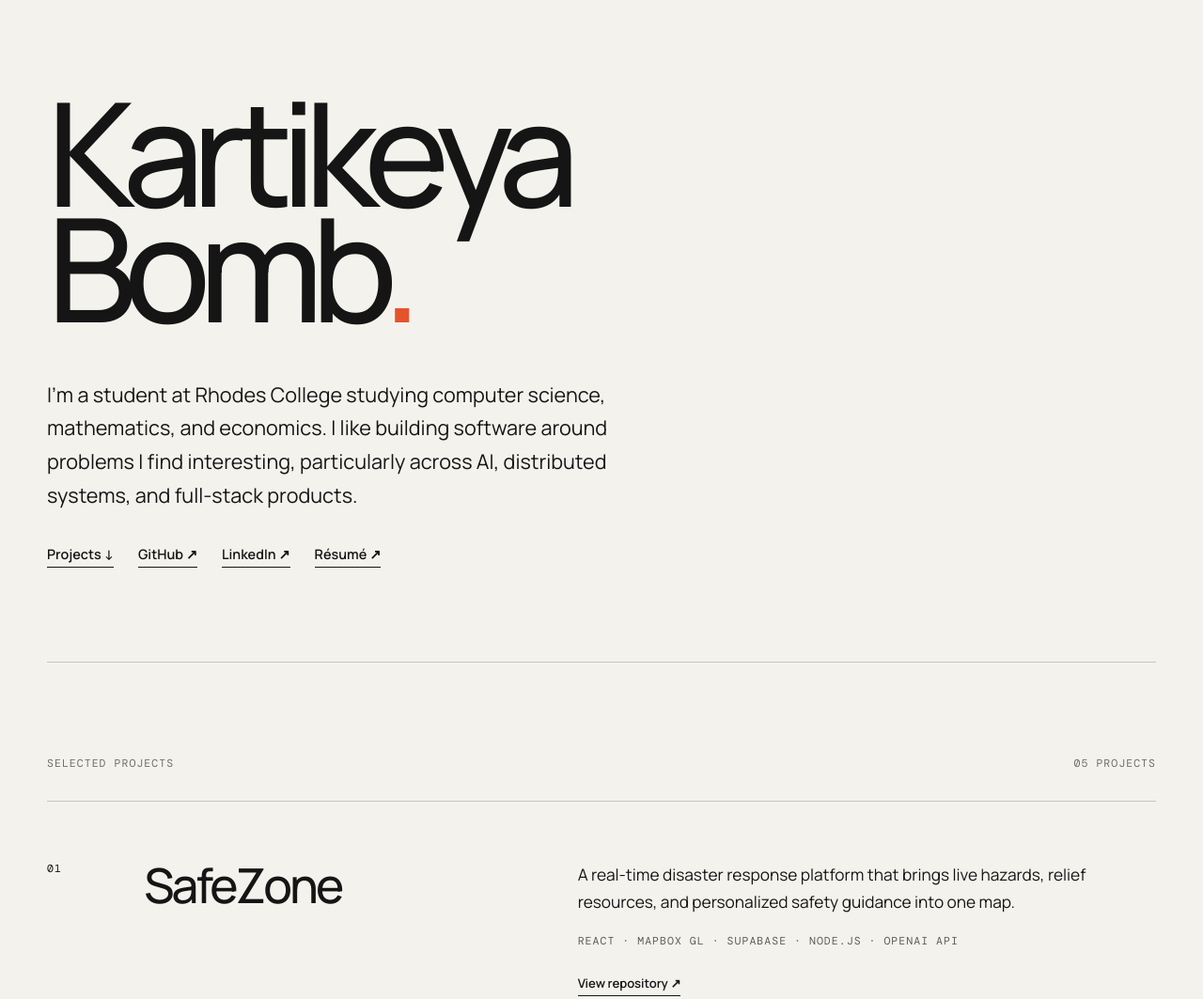
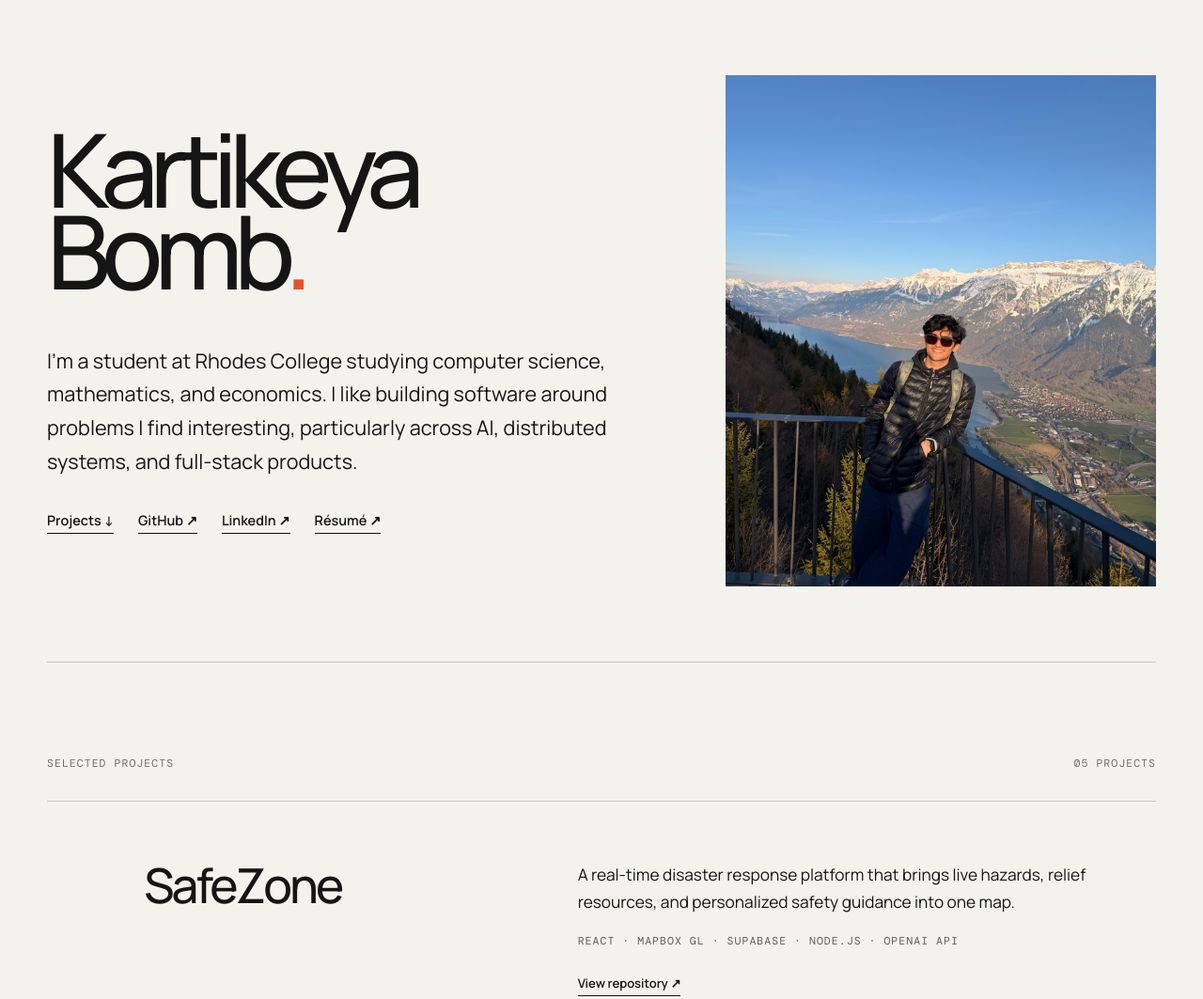
Before and after one commit to KartikeyaBomb/kartikeyabomb.github.io, a plain HTML site: page index.html in a window 1280 px wide. Shown: the top 1063 px of the page at 94% size. Drawn offline with nearby package versions, Linux system fonts and the light colour scheme.

Commit message:
Add portrait to portfolio intro

```diff
--- a/index.html
+++ b/index.html
@@ -14,11 +14,12 @@
       href="https://fonts.googleapis.com/css2?family=DM+Mono:wght@400;500&family=Manrope:wght@400;500;600&display=swap"
       rel="stylesheet"
     />
-    <link rel="stylesheet" href="styles.css?v=3" />
+    <link rel="stylesheet" href="styles.css?v=4" />
   </head>
   <body>
     <main>
       <header class="intro" aria-labelledby="page-title">
+        <div class="intro-copy">
           <h1 id="page-title">Kartikeya<br />Bomb<span class="period">.</span></h1>
           <p class="bio">
             I’m a student at Rhodes College studying computer science, mathematics,
@@ -32,6 +33,10 @@
             <a href="https://www.linkedin.com/in/karti-bomb-b13ab72ba/" target="_blank" rel="noreferrer">LinkedIn <span>↗</span></a>
             <a href="resume.pdf" target="_blank">Résumé <span>↗</span></a>
           </nav>
+        </div>
+        <figure class="intro-photo">
+          <img src="portrait.jpg" alt="Kartikeya Bomb overlooking a mountain landscape" />
+        </figure>
       </header>
 
       <section class="projects" id="projects" aria-labelledby="projects-title">
@@ -42,7 +47,6 @@
 
         <div class="project-grid">
           <article class="project project-featured">
-            <p class="project-number">01</p>
             <div class="project-copy">
               <h2>SafeZone</h2>
               <p class="project-description">A real-time disaster response platform that brings live hazards, relief resources, and personalized safety guidance into one map.</p>
@@ -52,7 +56,6 @@
           </article>
 
           <article class="project">
-            <p class="project-number">02</p>
             <div class="project-copy">
               <h2>ReefWatch</h2>
               <p class="project-description">An edge monitoring network that uses compact audio-vision models to track coral reef health, even with unreliable connectivity.</p>
@@ -61,7 +64,6 @@
           </article>
 
           <article class="project">
-            <p class="project-number">03</p>
             <div class="project-copy">
               <h2>LynxLifts</h2>
               <p class="project-description">An AI-powered campus rideshare that matches students by route and timing while supporting live tracking, messaging, and payments.</p>
@@ -71,7 +73,6 @@
           </article>
 
           <article class="project">
-            <p class="project-number">04</p>
             <div class="project-copy">
               <h2>SportsGuessr</h2>
               <p class="project-description">A GeoGuessr-inspired Android game where players place sports events on the map and score points based on distance.</p>
@@ -80,7 +81,6 @@
           </article>
 
           <article class="project">
-            <p class="project-number">05</p>
             <div class="project-copy">
               <h2>Memphis Route Request</h2>
               <p class="project-description">A hackathon-winning route request platform that visualizes resident demand and helps uncover underserved transit areas.</p>
--- a/styles.css
+++ b/styles.css
@@ -36,10 +36,27 @@ footer {
 
 .intro {
   min-height: 88vh;
-  display: flex;
-  flex-direction: column;
-  justify-content: center;
+  display: grid;
+  grid-template-columns: minmax(0, 1.15fr) minmax(300px, .85fr);
+  align-items: center;
+  gap: clamp(48px, 8vw, 110px);
   padding: 72px 0;
+}
+
+.intro-photo {
+  width: 100%;
+  height: min(68vh, 650px);
+  margin: 0;
+  overflow: hidden;
+  background: var(--visual);
+}
+
+.intro-photo img {
+  width: 100%;
+  height: 100%;
+  display: block;
+  object-fit: cover;
+  object-position: center 72%;
 }
 
 .eyebrow,
@@ -62,7 +79,7 @@ footer {
 h1 {
   margin: 0;
   max-width: 900px;
-  font-size: clamp(4.5rem, 12vw, 10rem);
+  font-size: clamp(4.5rem, 8.5vw, 8rem);
   font-weight: 500;
   letter-spacing: -0.085em;
   line-height: 0.8;
@@ -234,7 +251,13 @@ footer p {
 
   .intro {
     min-height: auto;
+    grid-template-columns: 1fr;
+    gap: 54px;
     padding: 72px 0 100px;
+  }
+
+  .intro-photo {
+    height: min(120vw, 570px);
   }
 
   h1 {
```
Also changed, not shown: portrait.jpg (added). Lines whose indentation alone changed are shown as unchanged.
